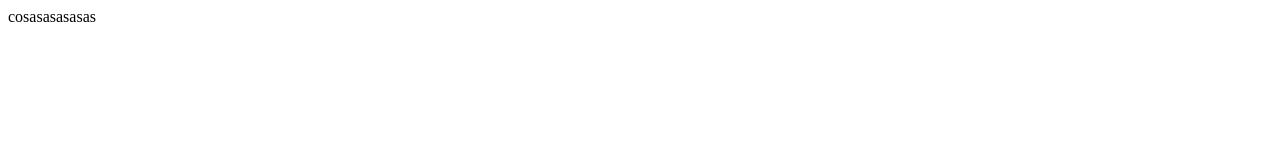
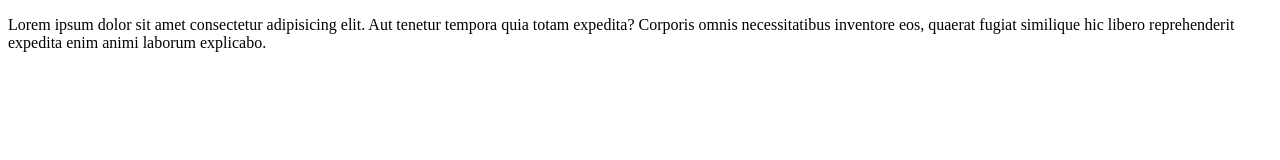
Before and after one commit to francoZuniga32/pruebasContribucion, a plain HTML site: page index.html in a window 1280 px wide. Drawn offline with Linux system fonts and the light colour scheme.

Commit message:
d0808h2043

```diff
--- a/index.html
+++ b/index.html
@@ -6,6 +6,8 @@
     <title>Document</title>
 </head>
 <body>
-    cosasasasasas
+    <p>
+        Lorem ipsum dolor sit amet consectetur adipisicing elit. Aut tenetur tempora quia totam expedita? Corporis omnis necessitatibus inventore eos, quaerat fugiat similique hic libero reprehenderit expedita enim animi laborum explicabo.
+    </p>
 </body>
 </html>
```
